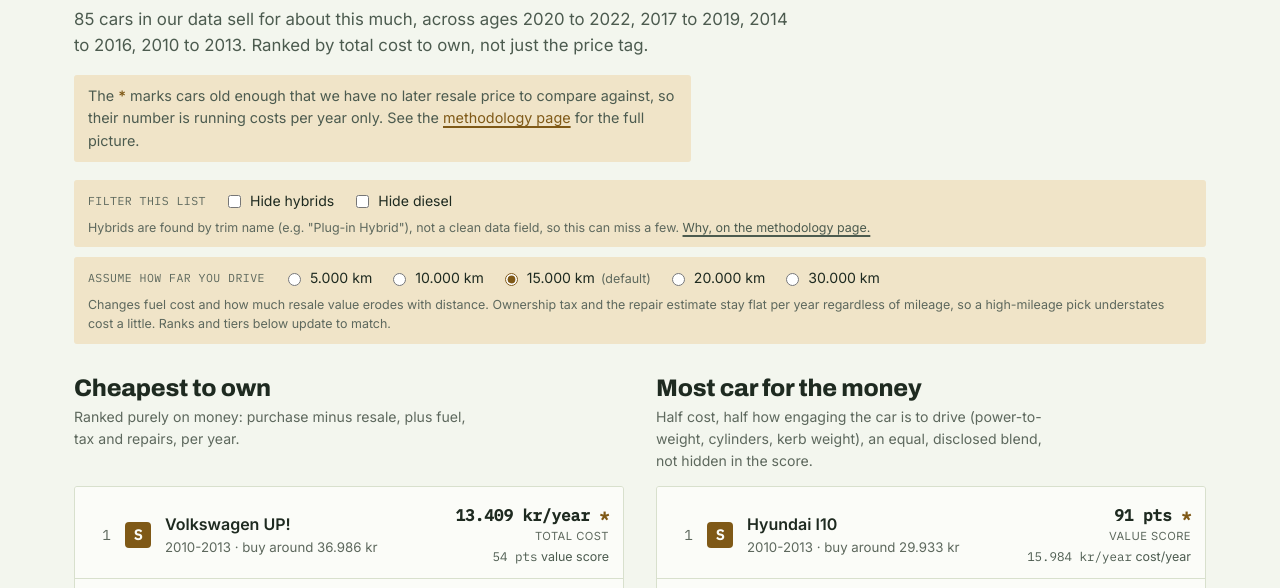
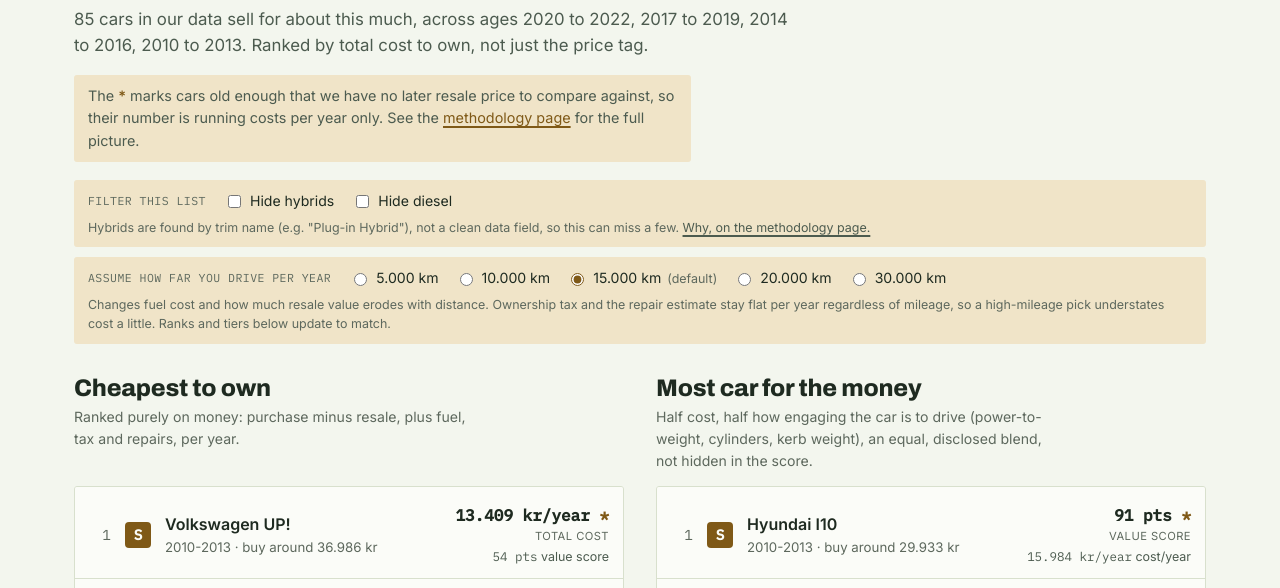
Before and after one commit to hansendevdk/cartierlist, an Astro site in the folder site/: page /brackets/1 in a window 1280 px wide. Shown: the part 172-760 px from the top of the page. Built offline with nearby package versions, Linux system fonts and the light colour scheme; Astro itself is replaced by a stand-in of ours.

Commit message:
Clarify the mileage control's timespan in its label
"Assume how far you drive" didn't say per what. Now reads "per year"
up front instead of only in the note underneath.

```diff
--- a/site/src/components/MileageControl.astro
+++ b/site/src/components/MileageControl.astro
@@ -22,7 +22,7 @@ const DEFAULT_KM = 15000;
 ---
 
 <div class="mileage-control">
-  <span class="mileage-control-label">Assume how far you drive</span>
+  <span class="mileage-control-label">Assume how far you drive per year</span>
   <div class="mileage-options">
     {PRESETS.map((kmVal) => (
       <label class="mileage-option">
```
